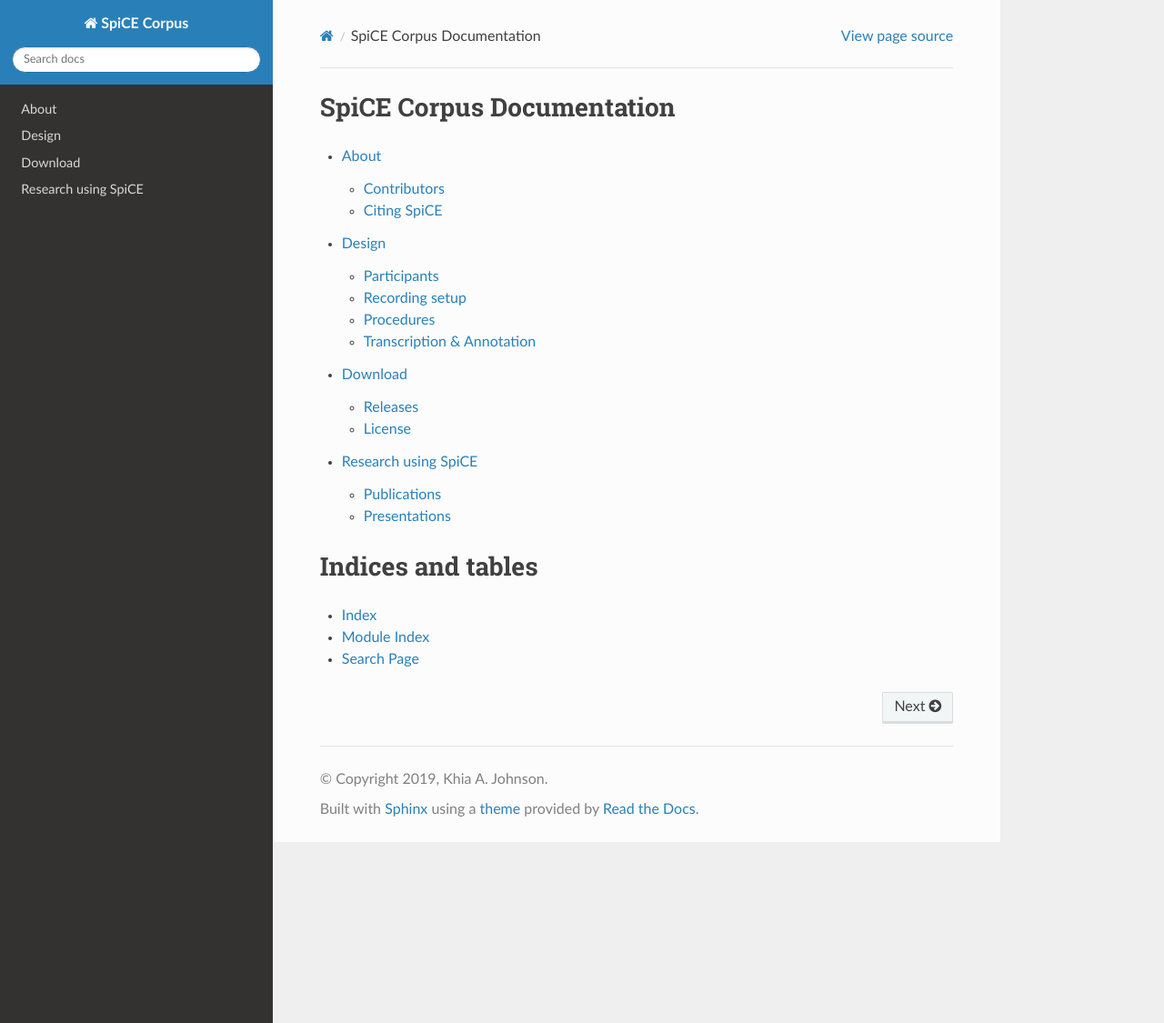
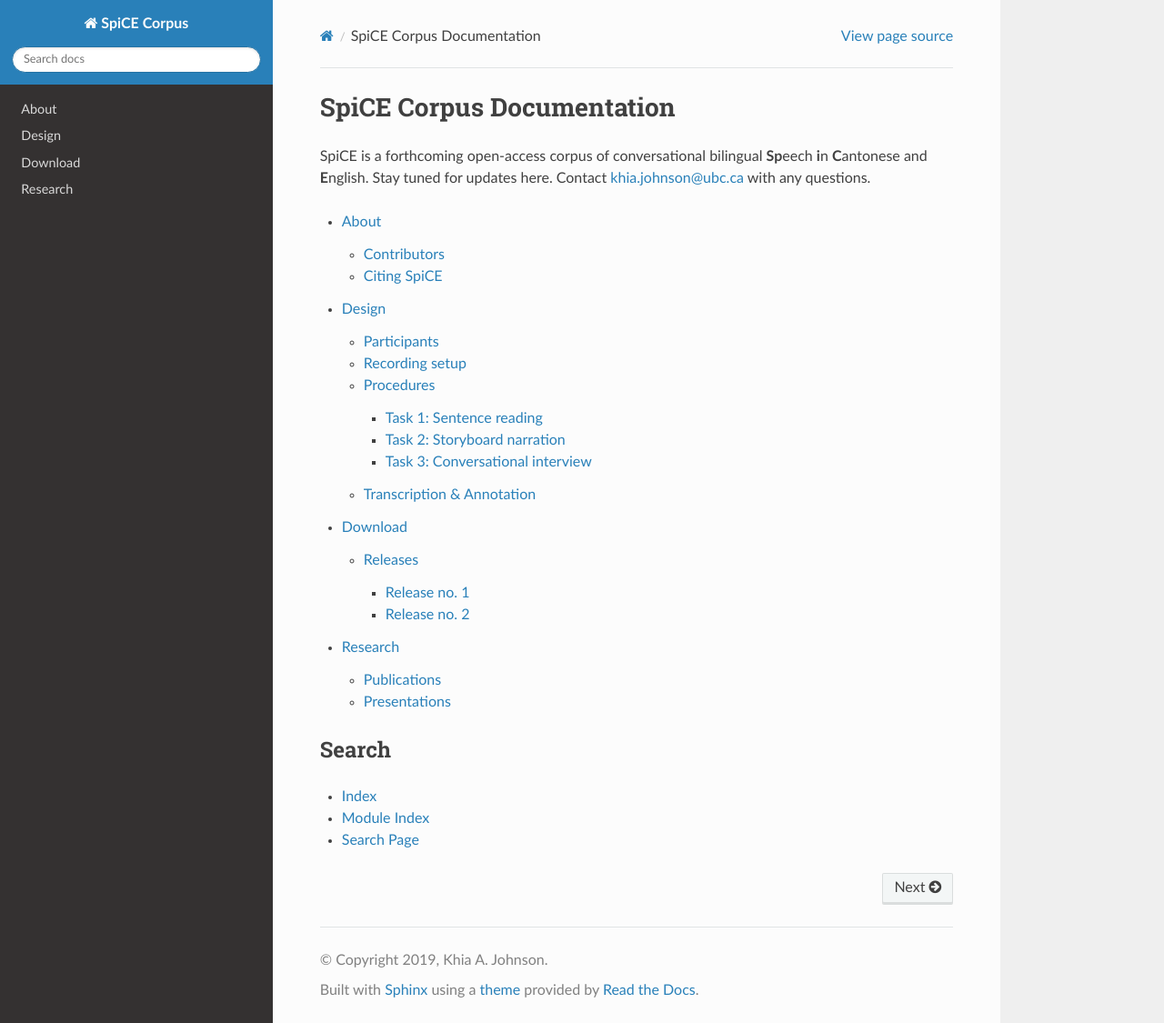
Before and after one commit to khiajohnson/SpiCE-Corpus, a Sphinx documentation site: the page built from docs/source/index.rst, in a window 1280 px wide and 1125 px high. Shown: the whole window at 91% size. Built offline with Sphinx 7.4.7 and the Read the Docs theme 2.0.0, drawn with Linux system fonts in a browser that asks for light colours.

Commit message:
Misc. revisions to initial commit

```diff
--- a/docs/source/download.rst
+++ b/docs/source/download.rst
@@ -22,9 +22,3 @@
 ^^^^^^^^^^^^^
 
 The second release will comprise corrected orthrographic transcriptions, and force-aligned transcripts at the level of the phon, using the `Montreal Forced Aligner <https://montreal-forced-aligner.readthedocs.io/en/latest/>`_.
-
-*******
-License
-*******
-
-License information will be available when the corpus is first released.
--- a/docs/source/index.rst
+++ b/docs/source/index.rst
@@ -1,8 +1,15 @@
+###########################
 SpiCE Corpus Documentation
-========================================
+###########################
+
+SpiCE is a forthcoming open-access corpus of conversational
+bilingual **Sp**\ eech **i**\ n **C**\ antonese and **E**\ nglish.
+Stay tuned for updates here. Contact khia.johnson@ubc.ca with any
+questions.
+
 
 .. toctree::
-    :maxdepth: 2
+    :maxdepth: 3
 
     about.rst
     design.rst
@@ -10,9 +17,9 @@
     research.rst
 
 
-
-Indices and tables
-==================
+******
+Search
+******
 
 * :ref:`genindex`
 * :ref:`modindex`
--- a/docs/source/research.rst
+++ b/docs/source/research.rst
@@ -2,14 +2,14 @@
 .. _`Babel, M.`: https://linguistics.ubc.ca/person/molly-babel/
 .. _`Bilingual sibilant acoustics in conversational Cantonese-English speech`: https://asa.scitation.org/doi/abs/10.1121/1.5136840
 
-#####################
-Research using SpiCE
-#####################
+#########
+Research
+#########
 
-If you use the SpiCE bilingual corpus in your research, `let us know <mailto:khia.johnson@ubc.ca>`_!
-Please include a link to your academic website or profile,
-as well as the research output (paper, pre-print, poster,
-slides, etc.) and we'll link to it here.
+If you use the SpiCE bilingual corpus in your research, let
+khia.johnson@ubc.ca know! Please include a link to your academic
+website or profile, as well as the research output (paper, pre-print,
+poster, slides, etc.) and we'll link to it here.
 
 ************
 Publications
```
Also changed, not shown: docs/source/about.rst (+5 -5 lines), docs/source/design.rst (+6 -3 lines), docs/source/conf.py (line endings or trailing spaces).
